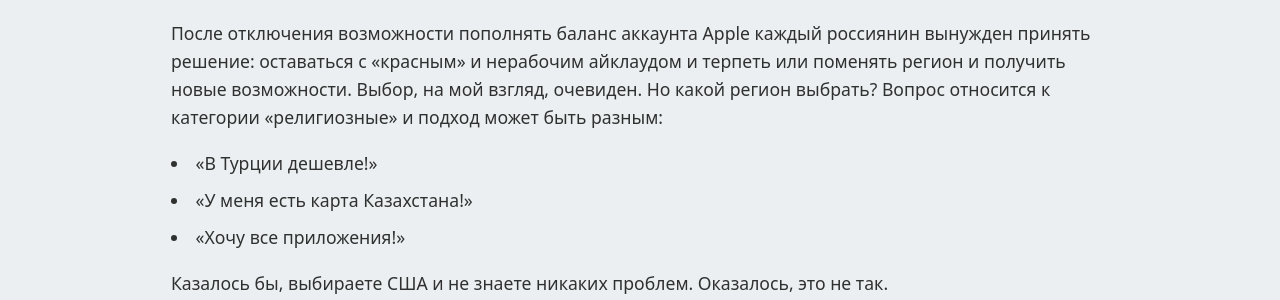
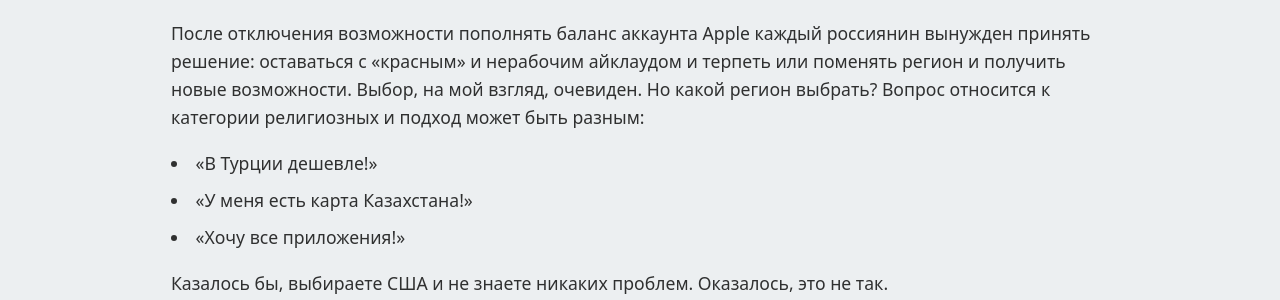
Before and after one commit to artembolotov/artembolotov.github.io, a Jekyll site: the page built from blog/_posts/2026-06-04-appreach.md, in a window 1280 px wide and 1400 px high. Shown: the part 341-641 px from the top of the window. Built offline with Jekyll 4.4.1, drawn with Linux system fonts in a browser that asks for light colours; some of the changed text lies outside the part shown.

Commit message:
Some updates

```diff
--- a/blog/_posts/2026-06-04-appreach.md
+++ b/blog/_posts/2026-06-04-appreach.md
@@ -8,7 +8,7 @@
 
 ## Проверка на «патриотизм»?
 
-После отключения возможности пополнять баланс аккаунта Apple каждый россиянин вынужден принять решение: оставаться с «красным» и нерабочим айклаудом и терпеть или поменять регион и получить новые возможности. Выбор, на мой взгляд, очевиден. Но какой регион выбрать? Вопрос относится к категории «религиозные» и подход может быть разным:
+После отключения возможности пополнять баланс аккаунта Apple каждый россиянин вынужден принять решение: оставаться с «красным» и нерабочим айклаудом и терпеть или поменять регион и получить новые возможности. Выбор, на мой взгляд, очевиден. Но какой регион выбрать? Вопрос относится к категории религиозных и подход может быть разным:
 - «В Турции дешевле!»
 - «У меня есть карта Казахстана!»
 - «Хочу все приложения!»
```
Also changed, not shown: other parts of blog/_posts/2026-06-04-appreach.md (+1 -1 lines).
